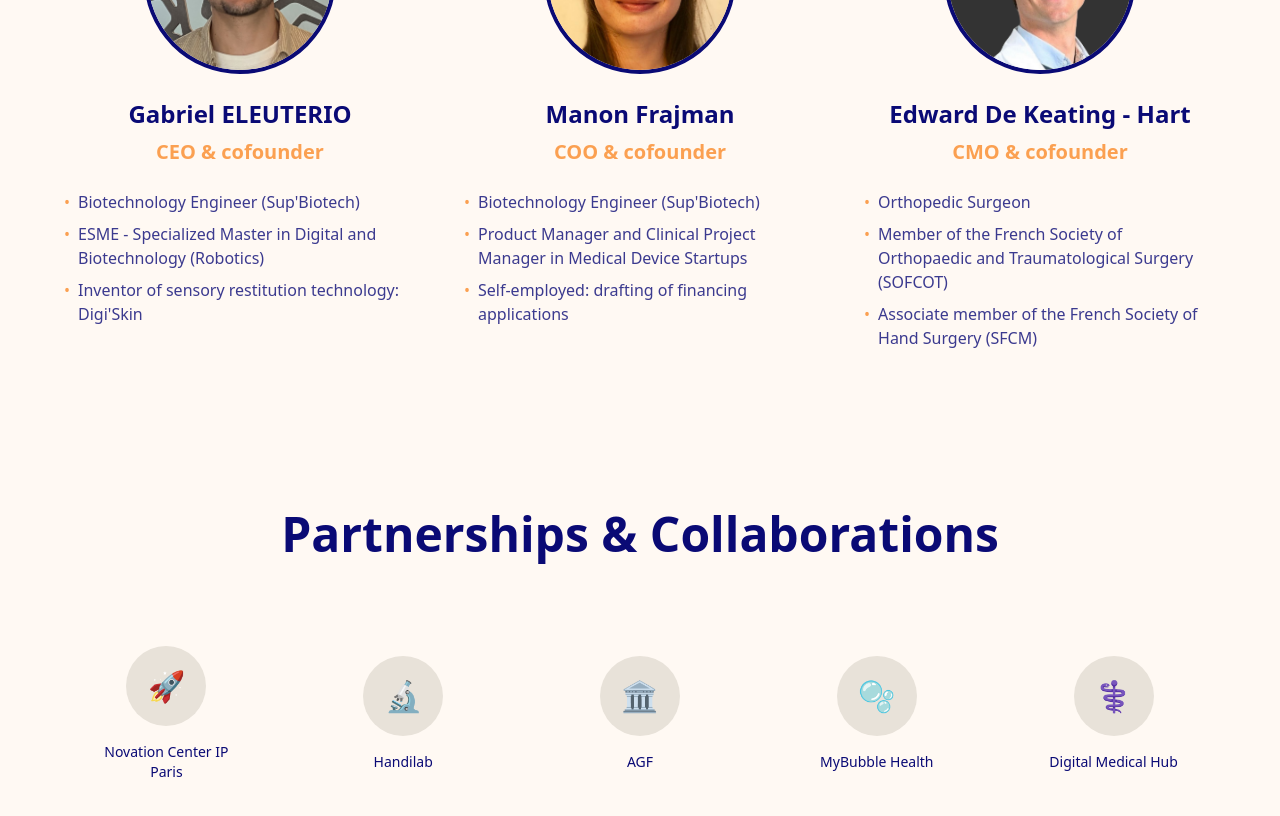
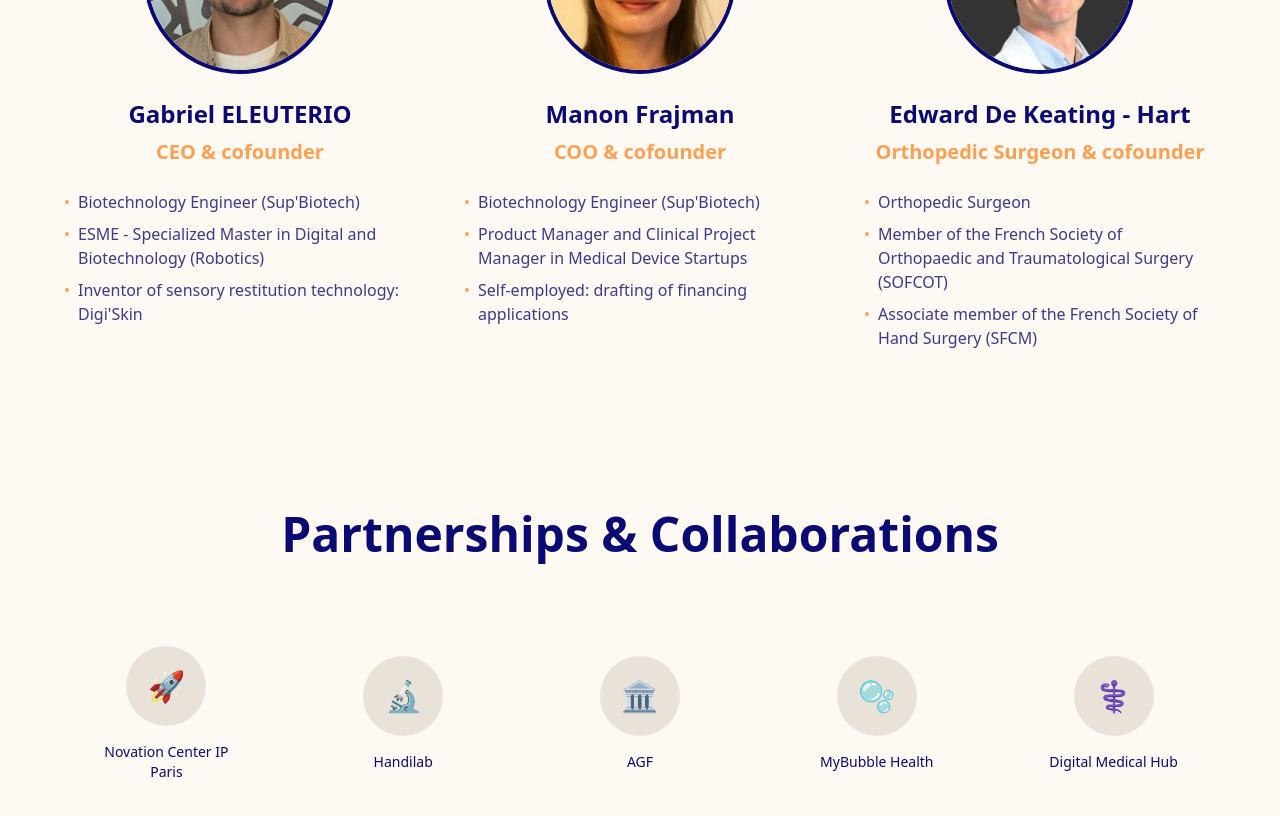
Before and after one commit to lilarazani/advanced-care-technologies, a React (Vite) app: page / in a window 1280 px wide. Shown: the part 3860-4676 px from the top of the page. Built offline with nearby package versions, Linux system fonts and the light colour scheme.

Commit message:
Update About Section
Replace "CMO" with "Orthopedic Surgeon" in the About Section.

```diff
--- a/src/components/AboutSection.tsx
+++ b/src/components/AboutSection.tsx
@@ -12,7 +12,7 @@ const AboutSection = () => {
   }, {
     name: "Edward De Keating - Hart",
     role: "CMO & cofounder",
-    title: "CMO & cofounder",
+    title: "Orthopedic Surgeon & cofounder",
     qualifications: ["Orthopedic Surgeon", "Member of the French Society of Orthopaedic and Traumatological Surgery (SOFCOT)", "Associate member of the French Society of Hand Surgery (SFCM)"]
   }];
   return <section id="about" className="py-20" style={{
```
